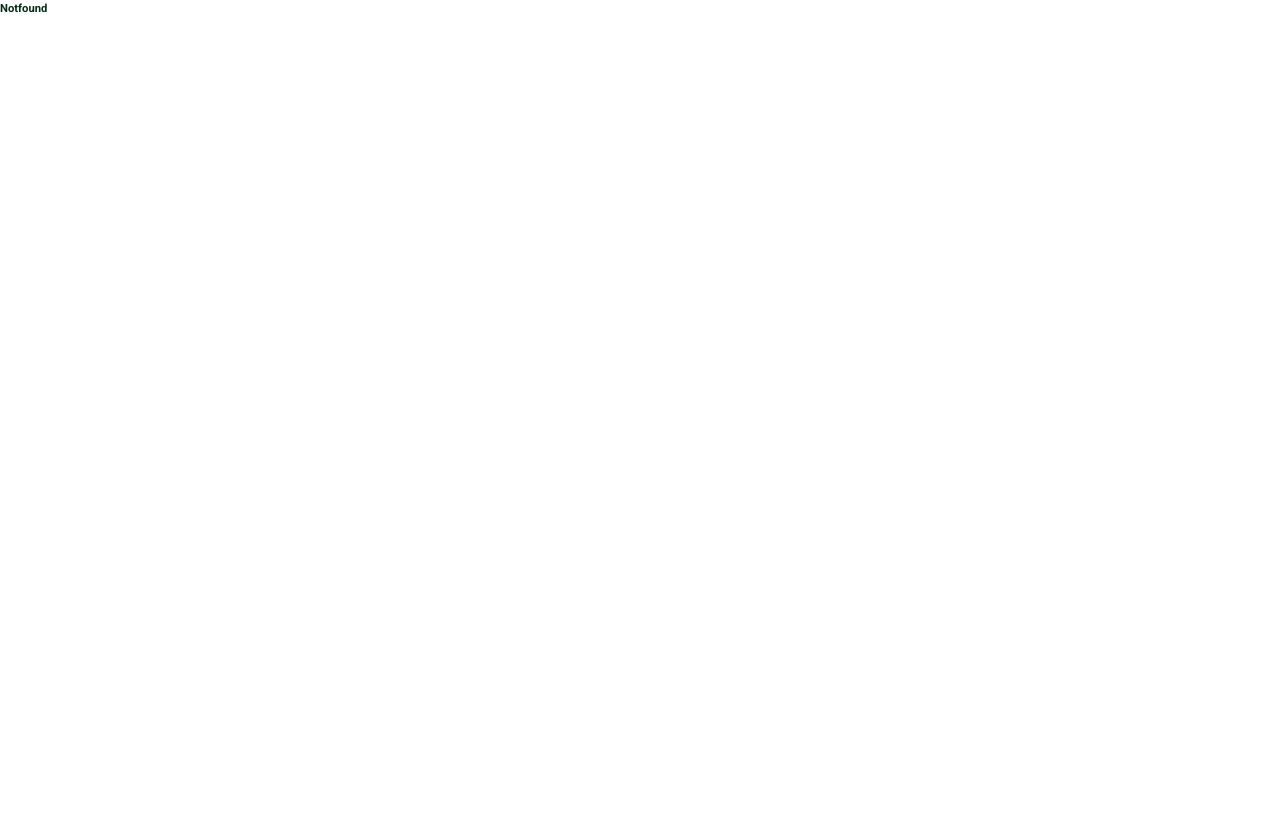
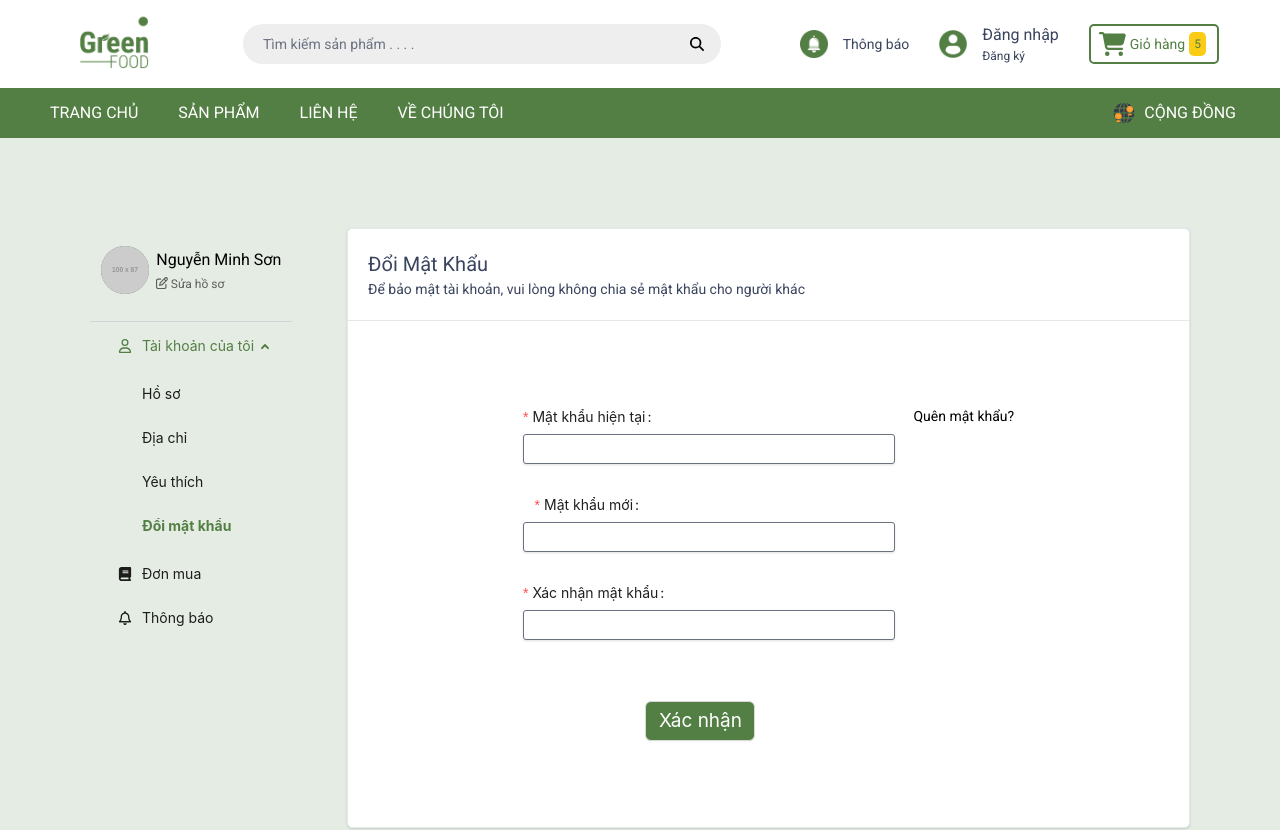
Before and after one commit to TranMinhMan040702/green-craze-fe, a React (Vite) app: page /user/password in a window 1280 px wide. Shown: the top 830 px of the page. Before the commit the page ends 800 px from the top, so only its background shows below. Built offline with nearby package versions, Linux system fonts and the light colour scheme.

Commit message:
add change password page

```diff
--- a/src/config/routes.js
+++ b/src/config/routes.js
@@ -6,6 +6,7 @@ const routes = {
         profile: '/user/profile',
         address: '/user/address',
         favorites: '/user/favorites',
+        password: '/user/password',
     },
 };
 export default routes;
--- a/src/layouts/Ecommerce/AccountLayout/SideBar.jsx
+++ b/src/layouts/Ecommerce/AccountLayout/SideBar.jsx
@@ -19,7 +19,7 @@ const items = [
         getItem('Hồ sơ', config.routes.web.profile),
         getItem('Địa chỉ', config.routes.web.address),
         getItem('Yêu thích', config.routes.web.favorites),
-        getItem('Đổi mật khẩu', 'change-password'),
+        getItem('Đổi mật khẩu', config.routes.web.password),
     ]),
     getItem('Đơn mua', 'my-order', <FontAwesomeIcon icon={faBook} />),
     getItem('Thông báo', 'my-notification', <FontAwesomeIcon icon={faBell} />),
--- /dev/null
+++ b/src/pages/Ecommerce/ChangePassword/FormInput.jsx
@@ -0,0 +1,82 @@
+import { Button, Form, Input, Radio } from 'antd';
+import { NavLink } from 'react-router-dom';
+
+function FormInput() {
+    return (
+        <div className="flex max-xl:flex-col max-xl:items-center justify-center mt-[8rem]">
+            <Form
+                name="my-profile"
+                labelCol={{
+                    span: 8,
+                }}
+                wrapperCol={{
+                    span: 16,
+                }}
+                initialValues={{
+                    remember: true,
+                }}
+                autoComplete="off"
+                className=" w-[44.3%]"
+            >
+                <div className="">
+                    <Form.Item
+                        label="Mật khẩu hiện tại"
+                        name="password"
+                        rules={[
+                            {
+                                required: true,
+                                message: 'Nhập mật khẩu hiện tại của bạn!',
+                            },
+                        ]}
+                    >
+                        <Input
+                            className="text-[1.6rem] h-[3rem] bg-white rounded-[0.3rem] shadow outline-none"
+                            defaultValue=""
+                        />
+                    </Form.Item>
+                    <Form.Item
+                        label="Mật khẩu mới"
+                        name="newpassoword"
+                        rules={[
+                            {
+                                required: true,
+                                message: 'Nhập mật khẩu mới!',
+                            },
+                        ]}
+                    >
+                        <Input
+                            className="text-[1.6rem] h-[3rem] bg-white rounded-[0.3rem] shadow outline-none"
+                            defaultValue=""
+                        />
+                    </Form.Item>
+                    <Form.Item
+                        label="Xác nhận mật khẩu"
+                        name="confirmpassword"
+                        rules={[
+                            {
+                                required: true,
+                                message: 'Nhập mật khẩu xác nhận!',
+                            },
+                        ]}
+                    >
+                        <Input
+                            className="text-black text-[1.6rem] h-[3rem] bg-white rounded-[0.3rem] shadow"
+                            defaultValue={''}
+                        />
+                    </Form.Item>
+                </div>
+                <Form.Item className="text-center max-xl:flex max-xl:justify-center xl:ml-[8rem] mt-[6rem]">
+                    <Button
+                        className="submit-btn text-white text-[1.9rem] w-[11rem] h-[4rem]"
+                        htmlType="submit"
+                    >
+                        Xác nhận
+                    </Button>
+                </Form.Item>
+            </Form>
+            <NavLink className='text-[1.4rem] h-[1.4rem] hover:text-blue-500 text-black xl:ml-[1.8rem] mt-[0.5rem]'>Quên mật khẩu?</NavLink>
+        </div>
+    );
+}
+
+export default FormInput;
--- /dev/null
+++ b/src/pages/Ecommerce/ChangePassword/Head.jsx
@@ -0,0 +1,10 @@
+function Head() {
+    return (
+        <div className="border-b-[0.1rem] p-[2rem]">
+            <h1 className="capitalize m-0">Đổi mật khẩu</h1>
+            <p className="text-[1.4rem]">Để bảo mật tài khoản, vui lòng không chia sẻ mật khẩu cho người khác</p>
+        </div>
+    );
+}
+
+export default Head;
--- /dev/null
+++ b/src/pages/Ecommerce/ChangePassword/changepassword.scss
@@ -0,0 +1,21 @@
+.changepassword-container {
+    .ant-form {
+        .submit-btn {
+            background-color: var(--primary-color);
+        }
+        @media only screen and (max-width: 1280px) and (min-width: 576px) {
+            .ant-row {
+                display: block;
+                input {
+                    width: 150% !important;
+                }
+                .ant-form-item-explain-error {
+                    width: 150% !important;
+                }
+                .ant-col{
+                    overflow: visible;
+                }
+            }
+        }
+    }
+}
--- /dev/null
+++ b/src/pages/Ecommerce/ChangePassword/index.jsx
@@ -0,0 +1,16 @@
+import config from '../../../config';
+import AccountLayout from '../../../layouts/Ecommerce/AccountLayout'
+import Head from './Head';
+import FormInput from './FormInput';
+import './changepassword.scss'
+
+function ChangePasswordPage () {
+    return <AccountLayout routeKey={config.routes.web.password}>
+        <div className='changepassword-container'>
+            <Head />
+            <FormInput />
+        </div>
+    </AccountLayout>
+}
+
+export default ChangePasswordPage;
--- a/src/routes/index.js
+++ b/src/routes/index.js
@@ -4,6 +4,7 @@ import AddressPage from '../pages/Ecommerce/Address';
 import ProductFavoritesPage from '../pages/Ecommerce/ProductFavorites';
 import HomePage from '../pages/Ecommerce/Home';
 import ProfilePage from '../pages/Ecommerce/Profile';
+import ChangePasswordPage from '../pages/Ecommerce/ChangePassword';
 const privateRoutes = [
     {
         path: config.routes.web.profile,
@@ -22,6 +23,13 @@ const privateRoutes = [
     {
         path: config.routes.web.favorites,
         component: ProductFavoritesPage,
+        layout: EcommerceLayout,
+        roles: ['USER'],
+        private: true,
+    },
+    {
+        path: config.routes.web.password,
+        component: ChangePasswordPage,
         layout: EcommerceLayout,
         roles: ['USER'],
         private: true,
```
